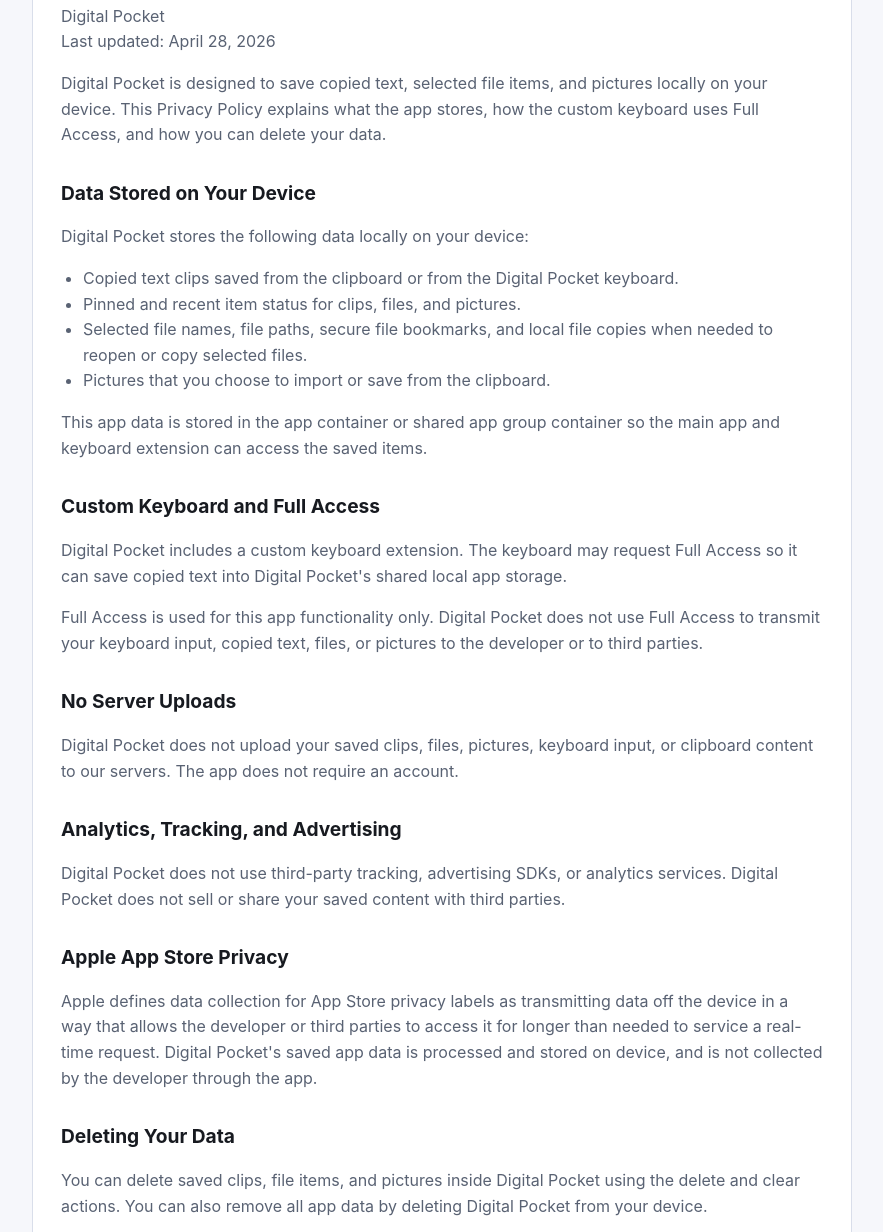
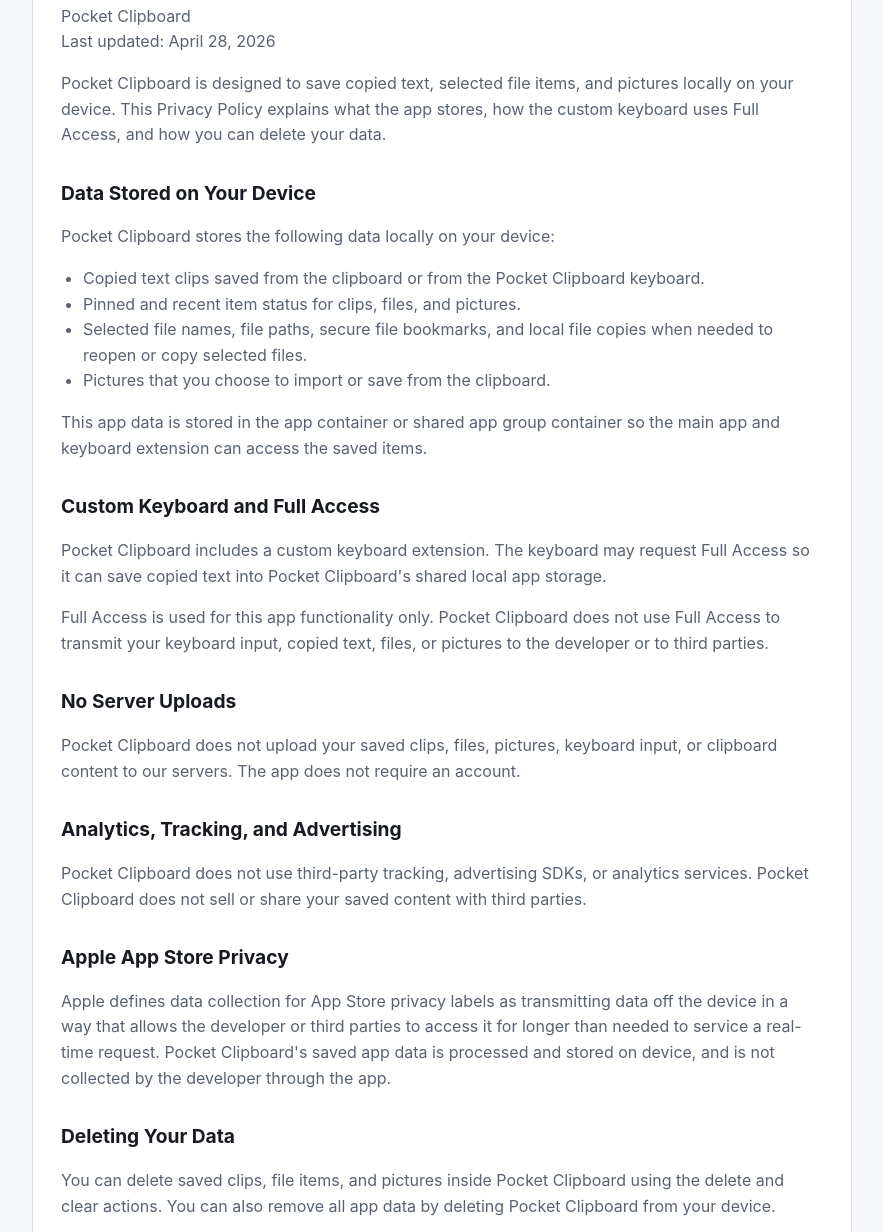
Before and after one commit to illiagryniuk/digital_pocket_site, a plain HTML site: page privacy.html in a window 1280 px wide. Shown: the part 108-1340 px from the top of the page, without its empty margins (198-1081 px from the left). Drawn offline with Linux system fonts and the light colour scheme.

Commit message:
Rename site to Pocket Clipboard

```diff
--- a/privacy.html
+++ b/privacy.html
@@ -3,7 +3,7 @@
 <head>
   <meta charset="utf-8">
   <meta name="viewport" content="width=device-width, initial-scale=1">
-  <title>Privacy Policy - Digital Pocket</title>
+  <title>Privacy Policy - Pocket Clipboard</title>
   <style>
     :root {
       color-scheme: light dark;
@@ -87,14 +87,14 @@
   <div class="page">
     <div class="card">
       <h1>Privacy Policy</h1>
-      <p class="updated">Digital Pocket<br>Last updated: April 28, 2026</p>
+      <p class="updated">Pocket Clipboard<br>Last updated: April 28, 2026</p>
 
-      <p>Digital Pocket is designed to save copied text, selected file items, and pictures locally on your device. This Privacy Policy explains what the app stores, how the custom keyboard uses Full Access, and how you can delete your data.</p>
+      <p>Pocket Clipboard is designed to save copied text, selected file items, and pictures locally on your device. This Privacy Policy explains what the app stores, how the custom keyboard uses Full Access, and how you can delete your data.</p>
 
       <h2>Data Stored on Your Device</h2>
-      <p>Digital Pocket stores the following data locally on your device:</p>
+      <p>Pocket Clipboard stores the following data locally on your device:</p>
       <ul>
-        <li>Copied text clips saved from the clipboard or from the Digital Pocket keyboard.</li>
+        <li>Copied text clips saved from the clipboard or from the Pocket Clipboard keyboard.</li>
         <li>Pinned and recent item status for clips, files, and pictures.</li>
         <li>Selected file names, file paths, secure file bookmarks, and local file copies when needed to reopen or copy selected files.</li>
         <li>Pictures that you choose to import or save from the clipboard.</li>
@@ -102,31 +102,31 @@
       <p>This app data is stored in the app container or shared app group container so the main app and keyboard extension can access the saved items.</p>
 
       <h2>Custom Keyboard and Full Access</h2>
-      <p>Digital Pocket includes a custom keyboard extension. The keyboard may request Full Access so it can save copied text into Digital Pocket's shared local app storage.</p>
-      <p>Full Access is used for this app functionality only. Digital Pocket does not use Full Access to transmit your keyboard input, copied text, files, or pictures to the developer or to third parties.</p>
+      <p>Pocket Clipboard includes a custom keyboard extension. The keyboard may request Full Access so it can save copied text into Pocket Clipboard's shared local app storage.</p>
+      <p>Full Access is used for this app functionality only. Pocket Clipboard does not use Full Access to transmit your keyboard input, copied text, files, or pictures to the developer or to third parties.</p>
 
       <h2>No Server Uploads</h2>
-      <p>Digital Pocket does not upload your saved clips, files, pictures, keyboard input, or clipboard content to our servers. The app does not require an account.</p>
+      <p>Pocket Clipboard does not upload your saved clips, files, pictures, keyboard input, or clipboard content to our servers. The app does not require an account.</p>
 
       <h2>Analytics, Tracking, and Advertising</h2>
-      <p>Digital Pocket does not use third-party tracking, advertising SDKs, or analytics services. Digital Pocket does not sell or share your saved content with third parties.</p>
+      <p>Pocket Clipboard does not use third-party tracking, advertising SDKs, or analytics services. Pocket Clipboard does not sell or share your saved content with third parties.</p>
 
       <h2>Apple App Store Privacy</h2>
-      <p>Apple defines data collection for App Store privacy labels as transmitting data off the device in a way that allows the developer or third parties to access it for longer than needed to service a real-time request. Digital Pocket's saved app data is processed and stored on device, and is not collected by the developer through the app.</p>
+      <p>Apple defines data collection for App Store privacy labels as transmitting data off the device in a way that allows the developer or third parties to access it for longer than needed to service a real-time request. Pocket Clipboard's saved app data is processed and stored on device, and is not collected by the developer through the app.</p>
 
       <h2>Deleting Your Data</h2>
-      <p>You can delete saved clips, file items, and pictures inside Digital Pocket using the delete and clear actions. You can also remove all app data by deleting Digital Pocket from your device.</p>
+      <p>You can delete saved clips, file items, and pictures inside Pocket Clipboard using the delete and clear actions. You can also remove all app data by deleting Pocket Clipboard from your device.</p>
 
       <h2>Support Requests</h2>
       <p>If you contact support by email, we will use the information you choose to send only to respond to your request.</p>
 
       <h2>Changes to This Policy</h2>
-      <p>If Digital Pocket's data practices change, this Privacy Policy and the App Store privacy answers will be updated.</p>
+      <p>If Pocket Clipboard's data practices change, this Privacy Policy and the App Store privacy answers will be updated.</p>
 
       <h2>Contact</h2>
       <p>For privacy questions, contact <a href="mailto:illiagryniuk@gmail.com">illiagryniuk@gmail.com</a>.</p>
 
-      <p><a href="./index.html">Back to Digital Pocket</a></p>
+      <p><a href="./index.html">Back to Pocket Clipboard</a></p>
     </div>
   </div>
 </body>
```
Also changed, not shown: index.html (+3 -3 lines), support.html (+6 -6 lines), 1 other file.
